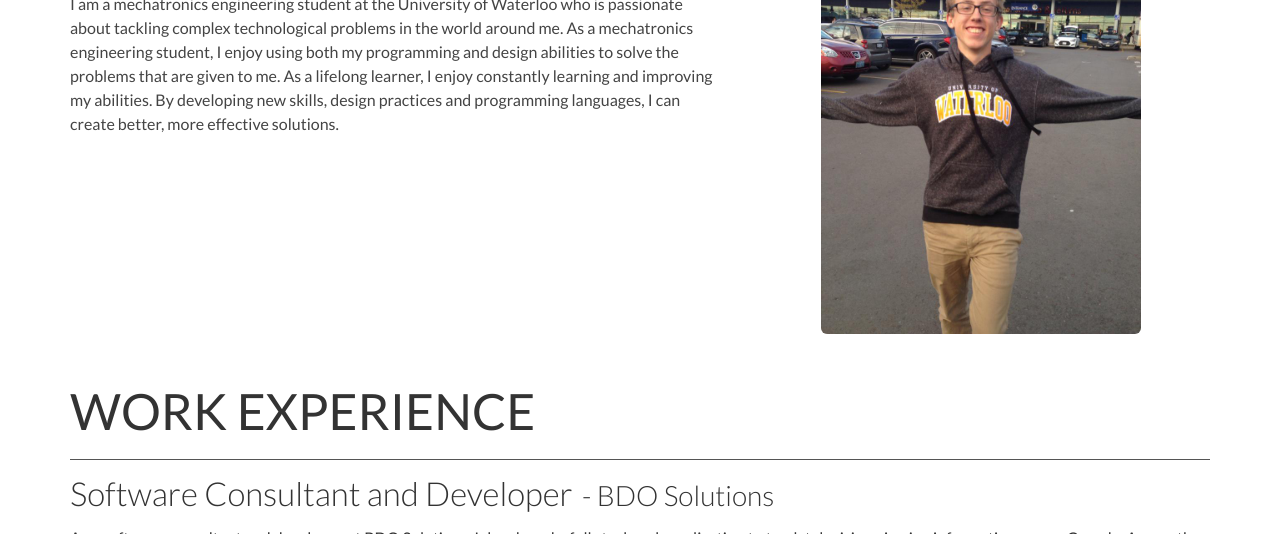
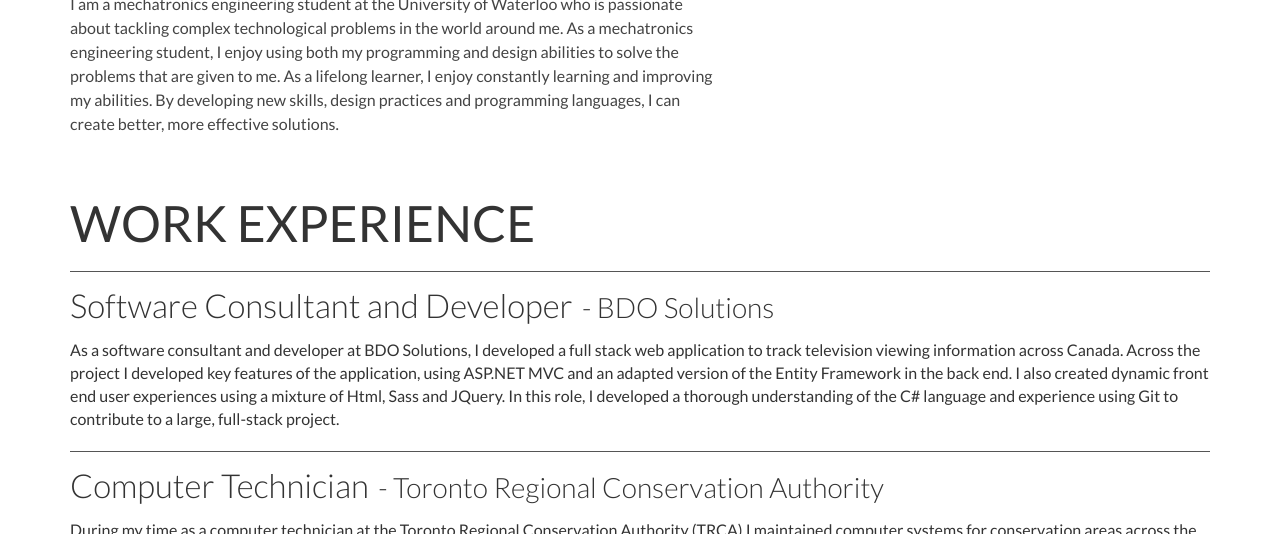
Before and after one commit to jcwebster/jcwebster.github.io, a plain HTML site: page index.html in a window 1280 px wide. Shown: the part 658-1192 px from the top of the page. Drawn offline with nearby package versions, Linux system fonts and the light colour scheme.

Commit message:
Update index.html

```diff
--- a/index.html
+++ b/index.html
@@ -126,7 +126,7 @@
         I am a mechatronics engineering student at the University of Waterloo who is passionate about tackling complex technological problems in the world around me. As a mechatronics engineering student, I enjoy using both my programming and design abilities to solve the problems that are given to me. As a lifelong learner, I enjoy constantly learning and improving my abilities. By developing new skills, design practices and programming languages, I can create better, more effective solutions.       </p>
     </div>
     <div class="col-sm-5 hidden-xs photoContainer">
-      <img src="personalPhoto.jpg" class=" img-rounded personalPhoto" alt="Personal Photo">
+      <!-- <img src="personalPhoto.jpg" class=" img-rounded personalPhoto" alt="Personal Photo"> -->
     </div>
   </div>
   </div>
```
